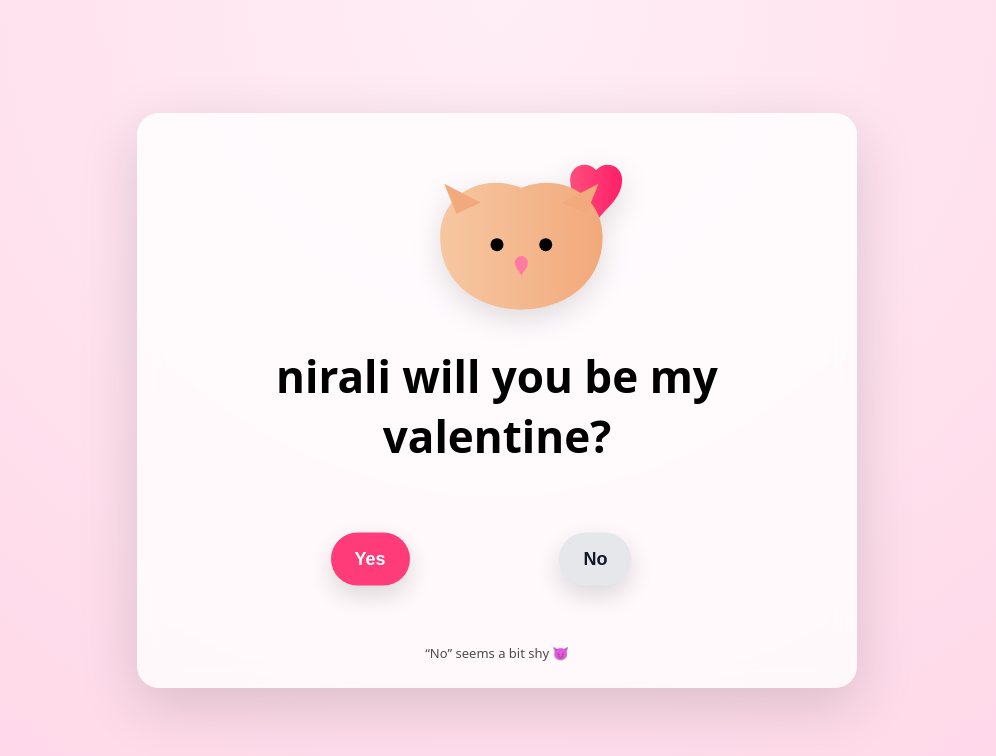
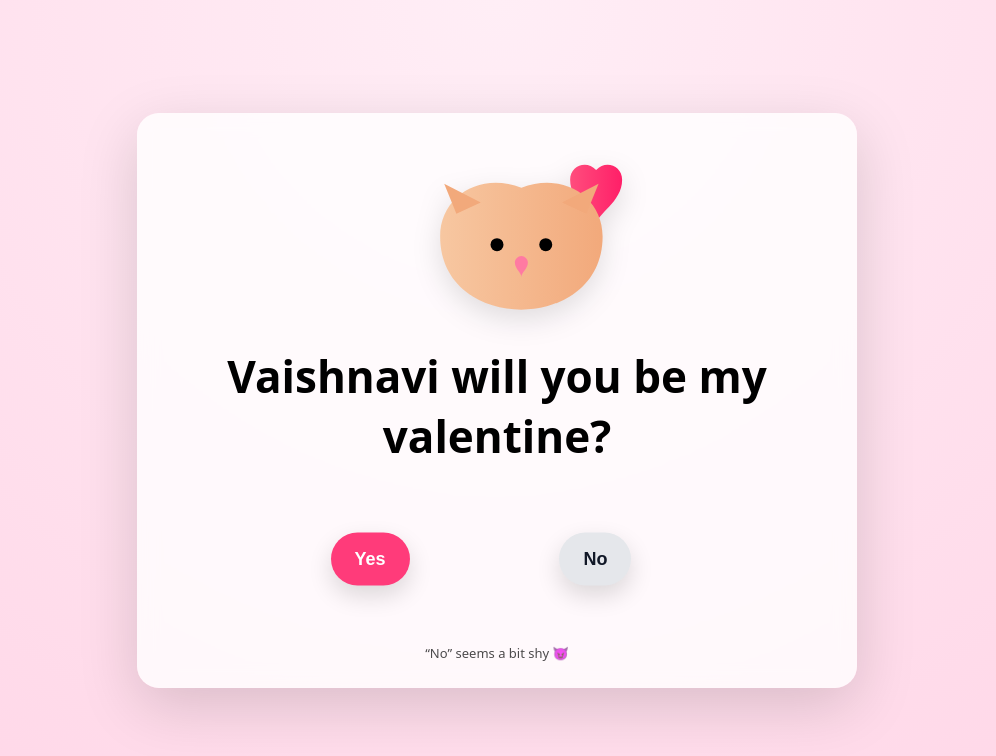
Before and after one commit to NitinC23/nv, a plain HTML site: page index.html in a window 1280 px wide. Shown: the whole page, without its empty margins (143-1139 px from the left). Drawn offline with nearby package versions, Linux system fonts and the light colour scheme.

Commit message:
Update valentine message in index.html

```diff
--- a/index.html
+++ b/index.html
@@ -171,7 +171,7 @@
             fill="#ff7aa2"/>
     </svg>
 
-    <h1>nirali will you be my valentine?</h1>
+    <h1>Vaishnavi will you be my valentine?</h1>
 
     <section class="button-zone" id="zone">
       <button id="yesBtn">Yes</button>
```
